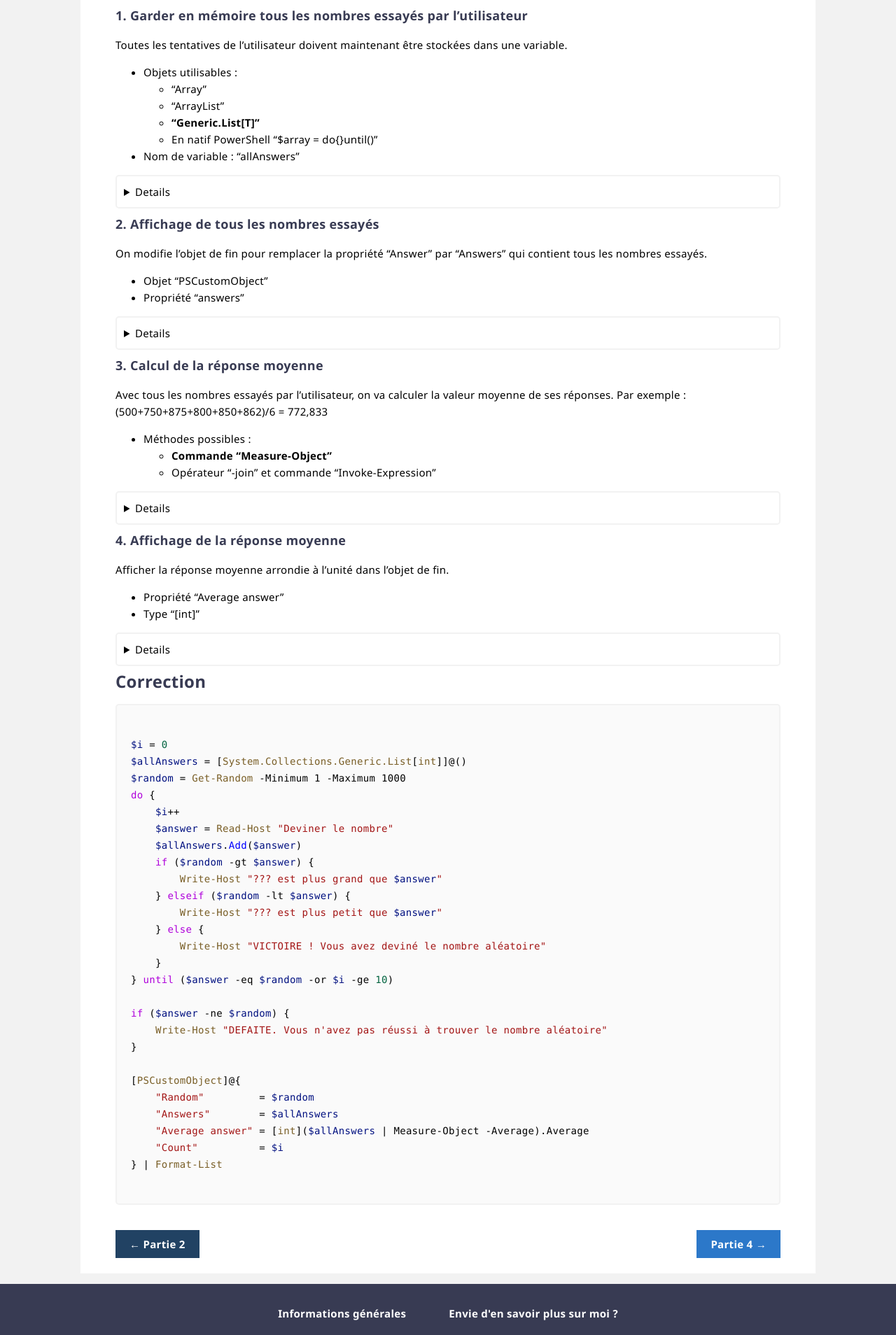
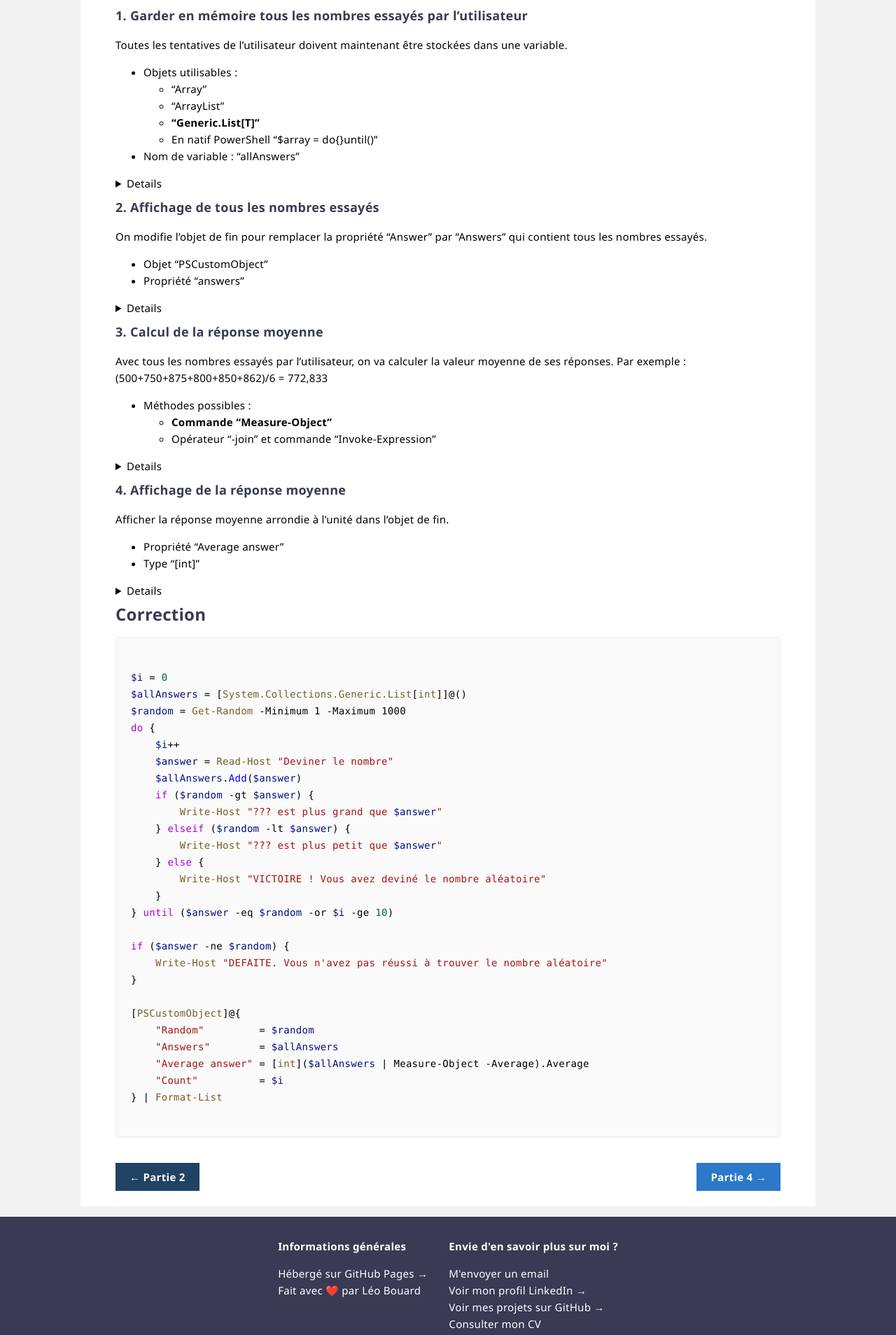
Before and after one commit to leobouard/leobouard.github.io, a Jekyll site: the page built from _posts/2022-10-26-cours-pratique-posh-3.md, in a window 1280 px wide. Shown: the part 891-2799 px from the top of the page at 70% size. Built offline with Jekyll 4.4.1, drawn with Linux system fonts in a browser that asks for light colours.

Commit message:
Update style.scss

```diff
--- a/assets/css/style.scss
+++ b/assets/css/style.scss
@@ -211,10 +211,9 @@
         margin-inline: 0;
     }
 
-    details {
-        border: 2px solid #f2f2f2;
-        border-radius: 5px;
-        padding: 10px;
+    details:hover {
+        border: 2px solid #f9c80e;
+        padding: 10px 20px;
     }
 
     details > summary {
@@ -222,10 +221,8 @@
         font-weight: 600;
     }
 
-    details[open] > summary {
-        border-bottom: 1px solid #f2f2f2;
-        margin-bottom: 5px;
-        padding-bottom: 5px;
+    details[open] {
+        background-color: #fff;
     }
 
     /* --- CODE --- */
```
